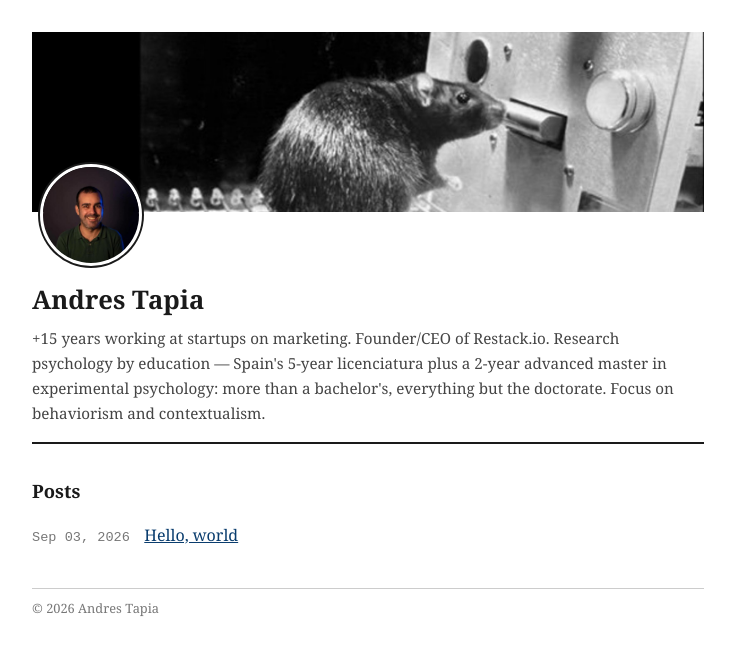
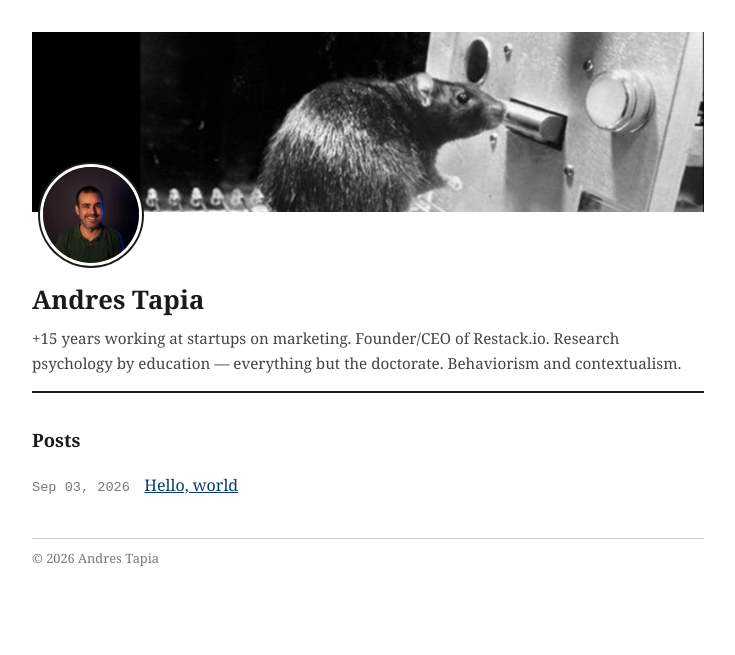
Before and after one commit to atapiawastaken/atapiawastaken.github.io, a Jekyll site: the page built from index.md, in a window 1280 px wide. Shown: the top 655 px of the page, without its empty margins (272-1007 px from the left). Built offline with Jekyll 4.4.1, drawn with Linux system fonts in a browser that asks for light colours.

Commit message:
Bio: very short

```diff
--- a/_layouts/default.html
+++ b/_layouts/default.html
@@ -4,7 +4,7 @@
   <meta charset="utf-8">
   <meta name="viewport" content="width=device-width, initial-scale=1">
   <title>{% if page.title %}{{ page.title }} — {% endif %}{{ site.title }}</title>
-  <meta name="description" content="+15 years working at startups on marketing. Founder/CEO of Restack.io. Research psychology by education &mdash; Spain's 5-year licenciatura plus a 2-year advanced master in experimental psychology: more than a bachelor's, everything but the doctorate. Focus on behaviorism and contextualism.">
+  <meta name="description" content="+15 years working at startups on marketing. Founder/CEO of Restack.io. Research psychology by education &mdash; everything but the doctorate. Behaviorism and contextualism.">
   <style>
     body { font-family: Georgia, "Times New Roman", serif; color: #1a1a1a;
            background: #fff; max-width: 42em; margin: 2em auto;
@@ -39,10 +39,8 @@
     <img src="/assets/me.jpg" alt="{{ site.title }}">
     <h1><a href="/">{{ site.title }}</a></h1>
     <p class="bio">+15 years working at startups on marketing. Founder/CEO of
-    Restack.io. Research psychology by education &mdash; Spain's 5-year
-    licenciatura plus a 2-year advanced master in experimental psychology:
-    more than a bachelor's, everything but the doctorate. Focus on behaviorism
-    and contextualism.</p>
+    Restack.io. Research psychology by education &mdash; everything but the
+    doctorate. Behaviorism and contextualism.</p>
   </header>
   {{ content }}
   <footer>&copy; {{ site.time | date: "%Y" }} {{ site.title }}</footer>
```
